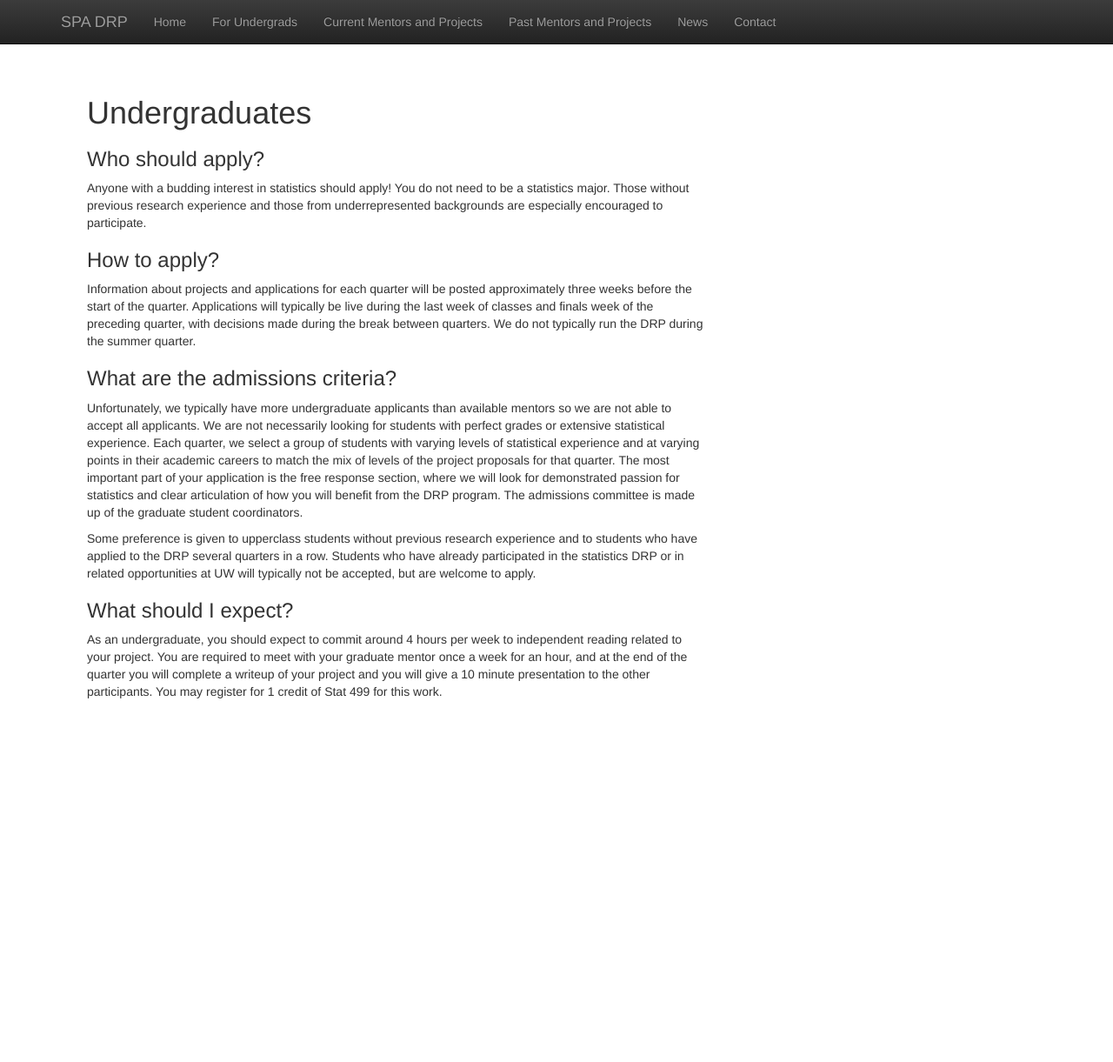
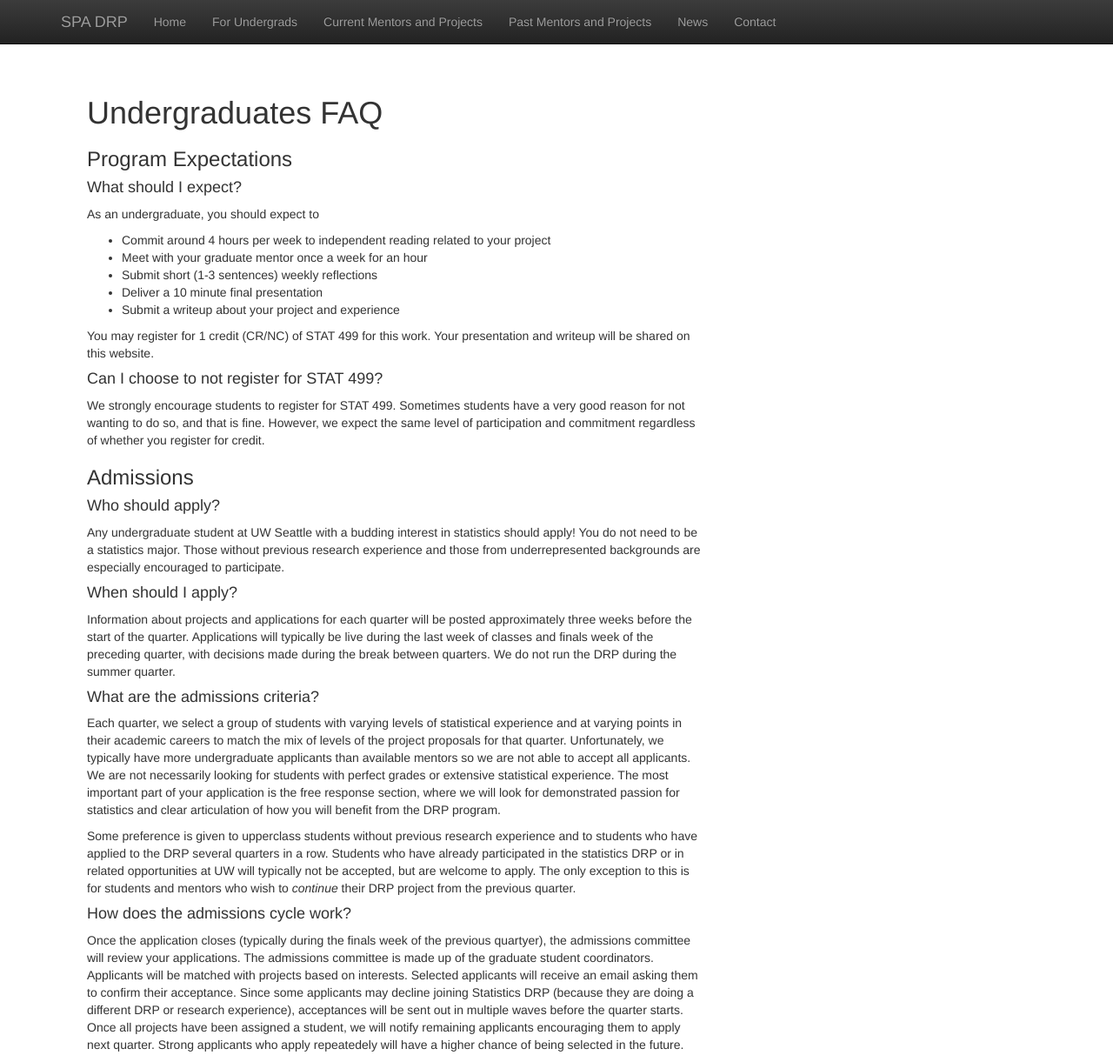
Before and after one commit to SPA-DRP/spa-drp.github.io, a Jekyll site: the page built from undergrads.md, in a window 1280 px wide and 1221 px high. Shown: the whole window at 87% size. Built offline with Jekyll 4.4.1, drawn with Linux system fonts in a browser that asks for light colours; nearby versions of some CDN libraries; library files that are not in the unit come from our copies.

Commit message:
Revise the undergrad section with more details

```diff
--- a/undergrads.md
+++ b/undergrads.md
@@ -1,41 +1,63 @@
 ---
 layout: page
-title:  'Undergraduates'
+title:  'Undergraduates FAQ'
 ---
 
-<!-- <div style="padding-top: 10px;" class="col-md-8"> -->
-  <h2 class="featurette-heading"> </h2>
-  <p class="lead">
-  <h3> Who should apply? </h3>
-  <p>
-    Anyone with a budding interest in statistics should apply! You do not need to
-    be a statistics major. Those without previous research experience and those from
-  underrepresented backgrounds are especially encouraged to participate.
-</p>
-  <h3> How to apply? </h3>
-  <p>
-   Information about projects and applications for each quarter will be posted approximately three weeks before the start of the quarter. Applications will typically be live during the last week of classes and finals week of the preceding quarter, with decisions made during the break between quarters. We do not typically run the DRP during the summer quarter.
-  </p>
-  <h3> What are the admissions criteria? </h3>
-  <p>
-    Unfortunately, we typically have more undergraduate applicants than available mentors so we
-    are not able to accept all applicants.
-  We are not necessarily looking for students with perfect grades
-  or extensive statistical experience. Each quarter, we select a group of students with varying levels
-  of statistical experience and at varying points in their academic careers to match the mix of levels
-  of the project proposals for that quarter. The most important part of your
-  application is the free response section, where we will look for demonstrated passion for statistics and clear articulation of how you will benefit from the DRP program.
-  The admissions committee is made up of the graduate student coordinators.
-  </p>
-  <p>
-    Some preference is given to upperclass students without
-    previous research experience and to students who have applied to the DRP
-    several quarters in a row. Students who have already participated in the statistics DRP or in related opportunities at UW will typically not be accepted, but are welcome to apply.
-  </p>
-  <h3> What should I expect? </h3>
-  <p>
-  As an undergraduate, you should expect to commit around 4 hours per week to independent reading related to your project.
-  You are required to meet with your graduate mentor once a week for an hour, and at the end of the quarter
-  you will complete a writeup of your project and you will give a 10 minute presentation to the other participants. You may register
-  for 1 credit of Stat 499 for this work.
-</p>
+
+### Program Expectations
+
+#### What should I expect?
+
+As an undergraduate, you should expect to
+- Commit around 4 hours per week to independent reading related to your project
+- Meet with your graduate mentor once a week for an hour
+- Submit short (1-3 sentences) weekly reflections
+- Deliver a 10 minute final presentation
+- Submit a writeup about your project and experience
+
+You may register for 1 credit (CR/NC) of STAT 499 for this work. Your presentation and writeup will be shared on this website.
+
+#### Can I choose to not register for STAT 499?
+
+We strongly encourage students to register for STAT 499.
+Sometimes students have a very good reason for not wanting to do so, and that is fine.
+However, we expect the same level of participation and commitment regardless of whether you register for credit.
+
+
+### Admissions
+
+#### Who should apply?
+
+Any undergraduate student at UW Seattle with a budding interest in statistics should apply!
+You do not need to be a statistics major.
+Those without previous research experience and those from underrepresented backgrounds are especially encouraged to participate.
+
+#### When should I apply?
+
+Information about projects and applications for each quarter will be posted approximately three weeks before the start of the quarter.
+Applications will typically be live during the last week of classes and finals week of the preceding quarter, with decisions made during the break between quarters.
+We do not run the DRP during the summer quarter.
+
+
+#### What are the admissions criteria?
+
+Each quarter, we select a group of students with varying levels of statistical experience and at varying points in their academic careers to match the mix of levels of the project proposals for that quarter.
+Unfortunately, we typically have more undergraduate applicants than available mentors so we are not able to accept all applicants.
+We are not necessarily looking for students with perfect grades or extensive statistical experience.
+The most important part of your application is the free response section, where we will look for demonstrated passion for statistics and clear articulation of how you will benefit from the DRP program.
+
+Some preference is given to upperclass students without previous research experience and to students who have applied to the DRP
+several quarters in a row.
+Students who have already participated in the statistics DRP or in related opportunities at UW will typically not be accepted, but are welcome to apply.
+The only exception to this is for students and mentors who wish to _continue_ their DRP project from the previous quarter.
+
+
+#### How does the admissions cycle work?
+
+Once the application closes (typically during the finals week of the previous quartyer), the admissions committee will review your applications.
+The admissions committee is made up of the graduate student coordinators.
+Applicants will be matched with projects based on interests.
+Selected applicants will receive an email asking them to confirm their acceptance.
+Since some applicants may decline joining Statistics DRP (because they are doing a different DRP or research experience), acceptances will be sent out in multiple waves before the quarter starts.
+Once all projects have been assigned a student, we will notify remaining applicants encouraging them to apply next quarter.
+Strong applicants who apply repeatedely will have a higher chance of being selected in the future.
```
